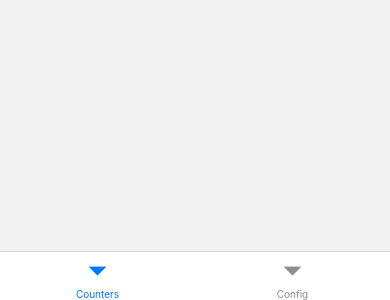
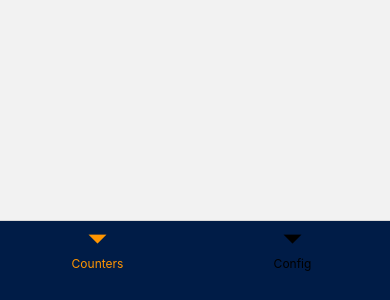
Before and after one commit to joaojeefer/counters, a React Native app: screen / in a window 390 px wide. Shown: the part 544-844 px from the top of the page. Built offline with nearby package versions, Linux system fonts and the light colour scheme.

Commit message:
feat - ajuste no layout das abas do navegador

```diff
--- a/src/routes/Root/Root.tsx
+++ b/src/routes/Root/Root.tsx
@@ -1,15 +1,33 @@
 import React from 'react';
 import {NavigationContainer} from '@react-navigation/native';
-import {createBottomTabNavigator} from '@react-navigation/bottom-tabs';
+import {
+  BottomTabNavigationOptions,
+  createBottomTabNavigator,
+} from '@react-navigation/bottom-tabs';
 import {Config, Counters} from '../../screens';
 import {RootRoutes, RootTabsParamsList} from '../types';
+import {colors, metrics} from '../../styles';
 
 const {Navigator, Screen} = createBottomTabNavigator<RootTabsParamsList>();
+
+const tabsScreenProps: BottomTabNavigationOptions = {
+  headerShown: false,
+  tabBarStyle: {
+    height: 80,
+    backgroundColor: colors.primary.dark,
+  },
+  tabBarItemStyle: {height: 50},
+  tabBarLabelStyle: {
+    fontSize: metrics.font_size.xxx_small,
+  },
+  tabBarActiveTintColor: colors.primary.light,
+  tabBarInactiveTintColor: colors.secondary.default,
+};
 
 const Root: React.FC = () => {
   return (
     <NavigationContainer>
-      <Navigator screenOptions={{headerShown: false}}>
+      <Navigator screenOptions={tabsScreenProps}>
         <Screen name={RootRoutes.COUNTERS} component={Counters} />
         <Screen name={RootRoutes.CONFIG} component={Config} />
       </Navigator>
```
